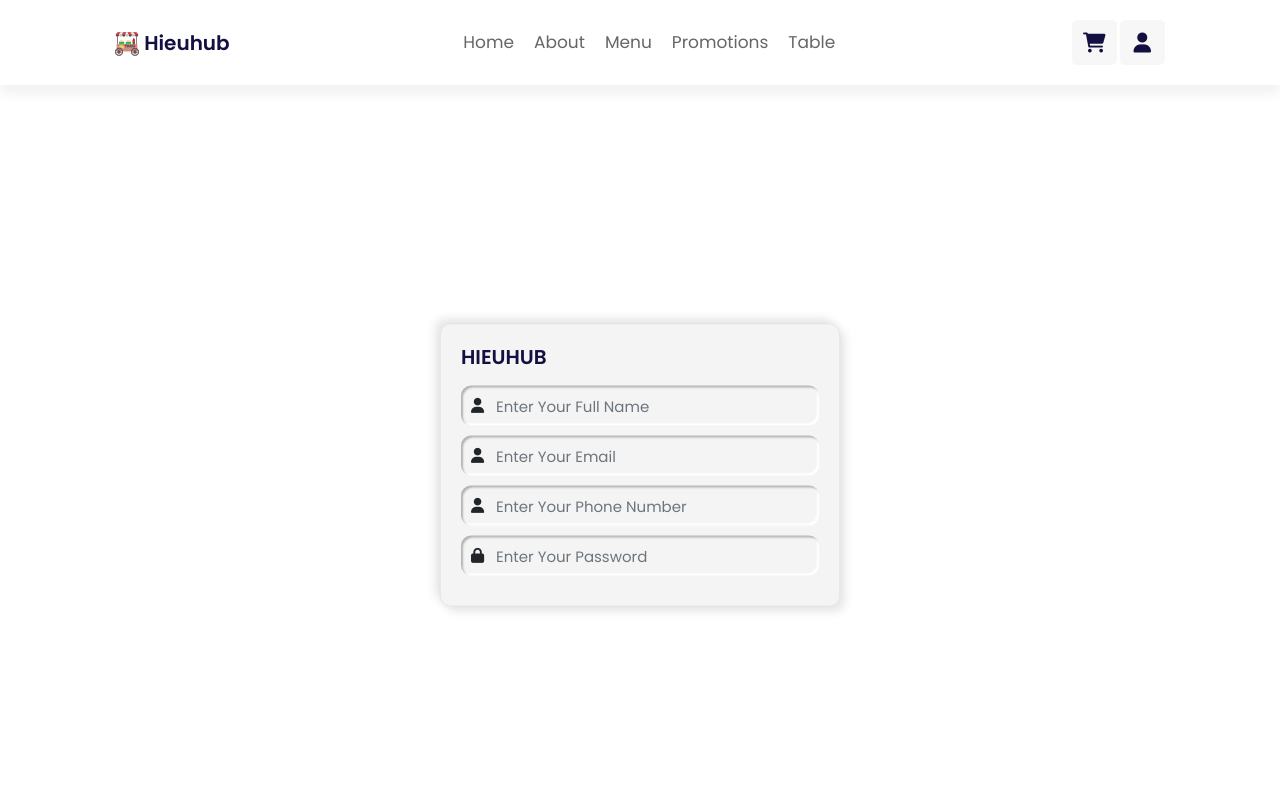
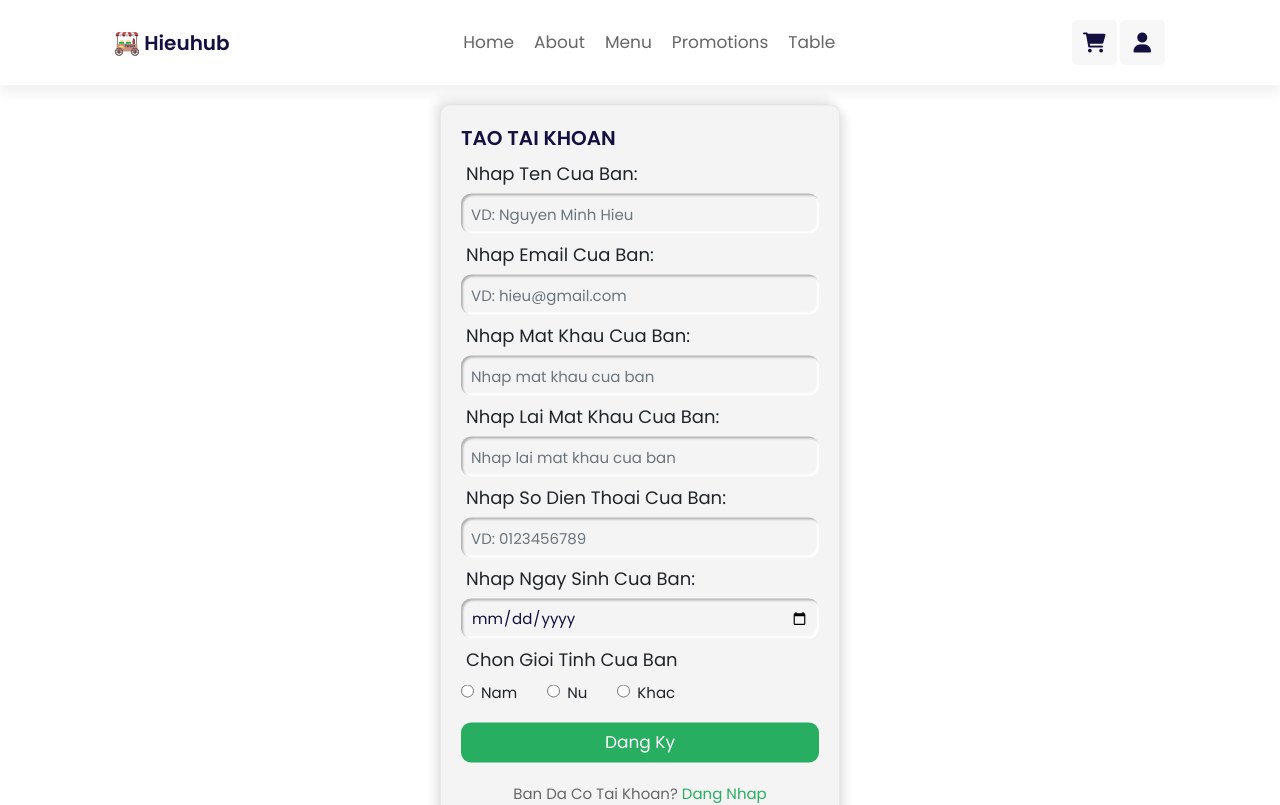
Before and after one commit to hieunmh/SE, a Vue app in the folder client/: page /register in a window 1280 px wide. Shown: the top 805 px of the page. Built offline with nearby package versions, Linux system fonts and the light colour scheme.

Commit message:
edit regiser form

```diff
--- a/client/src/components/Footer.vue
+++ b/client/src/components/Footer.vue
@@ -53,6 +53,10 @@
         <a href="https://discord.com/" class="fab fa-discord"></a>
         <a href="https://twitter.com/" class="fab fa-twitter"></a>
         <a href="https://www.tiktok.com/" class="fab fa-tiktok"></a>
+      </div>
+
+      <div class="share">
+        <div class="far fa-copyright"> Copyright by Nguyen Minh Hieu</div>
       </div>
     </div>
   </div>
--- a/client/src/pages/Home.vue
+++ b/client/src/pages/Home.vue
@@ -192,7 +192,7 @@ export default {
 			border-radius: 3rem;
 			padding: 0rem;
 			overflow: hidden;
-			height: 40rem;
+			max-height: 40rem;
 			border: 1rem solid white;
 			img {
 				border-radius: 1rem;
--- a/client/src/pages/Login.vue
+++ b/client/src/pages/Login.vue
@@ -5,7 +5,7 @@
         <h3>Hieuhub</h3>
         <div class = "form-group">
           <span class = "fas fa-user"></span>
-          <input type="email" class = "form-control" id="" placeholder="Nhap mail cua ban">
+          <input type="email" class = "form-control" id="" placeholder="Nhap sudmail cua ban">
         </div>
 
         <div class = "form-group">
@@ -14,7 +14,7 @@
         </div>
 
         <div class = "form-group">
-          <input type="submit" class = "btnn" id="" value="Dang nhap">
+          <input type="submit " class = "btnn" id="" value="Dang nhap" @click.stop.prevent="submit()">
           <p>Chua co tai khoa? <RouterLink to="/register">Dang ky tai day</RouterLink></p>
         </div>
       </form>
@@ -23,7 +23,13 @@
 </template>
 <script>
 export default {
-  name: 'Login'
+  name: 'Login',
+  methods: {
+    submit() {
+      this.$router.push('/')
+;    }
+  }
+
 }
 </script>
 <style lang="scss">
@@ -69,7 +75,7 @@ export default {
         padding: 2rem 3.5rem;
         font-size: 1.5rem;
         color: #130f40;
-        transform: none;
+        text-transform: none;
         width: 100%;
         border: none;
         box-shadow: inset 0.2rem 0.2rem 0.2rem #b3b3b3, inset -0.2rem -0.2rem 0.2rem #fff;
@@ -79,6 +85,7 @@ export default {
         margin-top: 1rem;
         margin-bottom: 1rem;
         border-radius: 1rem;
+        text-align: center;
       }
       p {
         text-align: center;
--- a/client/src/pages/Register.vue
+++ b/client/src/pages/Register.vue
@@ -1,26 +1,51 @@
 <template>
   <div class = "register">
     <div class = "register-form">
-      <form action="">
-        <h3>Hieuhub</h3>
+      <form id="registerForm" action="">
+        <h3>Tao tai khoan</h3>
+
         <div class = "form-group">
-          <span class = "fas fa-user"></span>
-          <input type="text" class = "form-control" id="" placeholder="Enter your full name">
+          <label for="userName">Nhap ten cua ban:</label>
+          <input type="text" class = "form-control" id="userName" placeholder="VD: Nguyen Minh Hieu">
         </div>
 
         <div class = "form-group">
-          <span class = "fas fa-user"></span>
-          <input type="email" class = "form-control" id="" placeholder="Enter your email">
+          <label for="userEmail">Nhap email cua ban:</label>
+          <input type="email" class = "form-control" id="userEmail" placeholder="VD: hieu@gmail.com">
         </div>
 
         <div class = "form-group">
-          <span class = "fas fa-user"></span>
-          <input type="text" class = "form-control" id="" placeholder="Enter your phone number">
+          <label for="userPass">Nhap mat khau cua ban:</label>
+          <input type="text" class = "form-control" id="userPass" placeholder="Nhap mat khau cua ban">
         </div>
 
         <div class = "form-group">
-          <span class = "fas fa-lock"></span>
-          <input type="password" class = "form-control" id="" placeholder="Enter your password">
+          <label for="userPassConfirm">Nhap lai mat khau cua ban:</label>
+          <input type="password" class = "form-control" id="userPassconfirm" placeholder="Nhap lai mat khau cua ban">
+        </div>
+
+        <div class = "form-group">
+          <label for="userPhonenumber">Nhap so dien thoai cua ban:</label>
+          <input type="tel" class = "form-control" id="userPhonenumber" placeholder="VD: 0123456789">
+        </div>
+
+        <div class = "form-group">
+          <label for="userBirth">Nhap ngay sinh cua ban:</label>
+          <input type="date" class = "form-control" id="userBirth" placeholder="Nhap ngay sinh cua ban">
+        </div>
+
+        <div class = "form-group">
+          <label for="">Chon gioi tinh cua ban</label>
+          <div>
+            <input type="radio" name="gender" id="maleGender"><span>Nam</span>
+            <input type="radio" name="gender" id="femaleGender"><span>Nu</span>
+            <input type="radio" name="gender" id="otherGender"><span>Khac</span>
+          </div>
+        </div>
+
+        <div class="form-group">
+          <input type="submit" value="Dang ky" class="btnn">
+          <p>Ban da co tai khoan? <RouterLink to="/login">Dang nhap</RouterLink></p>
         </div>
 
       </form>
@@ -36,14 +61,13 @@
 
 <style lang="scss">
 .register {
-  position: relative;
   padding: 2rem 9%;
   .register-form {
     background-color: #fff;
     height: 90vh;
     form {
+      position: relative;
       background-color: #f4f4f4;
-      position: absolute;
       top: 50%;
       left: 50%;
       transform: translate(-50%, -50%);
@@ -55,12 +79,12 @@
       border-radius: 1rem;
       animation: fadeUp 0.4s linear;
       span {
-        position: absolute;
-        left: 3rem;
         width: 4rem;
         height: 4rem;
         line-height: 4rem;
         font-size: 1.5rem;
+        padding-left: 0.7rem;
+        padding-right: 3rem;
       }
       h3 {
         padding-bottom: 1rem;
@@ -74,10 +98,10 @@
         margin: 0.7rem 0;
         border-radius: 1rem;
         background-color: #f4f4f4;
-        padding: 2rem 3.5rem;
+        padding: 2rem 1rem;
         font-size: 1.5rem;
         color: #130f40;
-        transform: none;
+        text-transform: none;
         width: 100%;
         border: none;
         box-shadow: inset 0.2rem 0.2rem 0.2rem #b3b3b3, inset -0.2rem -0.2rem 0.2rem #fff;
@@ -87,6 +111,12 @@
         margin-top: 1rem;
         margin-bottom: 1rem;
         border-radius: 1rem;
+      }
+      label {
+        font-size: 1.8rem;
+        margin: 0;
+        padding: 0;
+        margin-left: 0.5rem;
       }
       p {
         text-align: center;
@@ -102,6 +132,9 @@
           }
         }
       }
+      .form-group {
+        margin: 0;
+      }
     }
   }
 }
```
